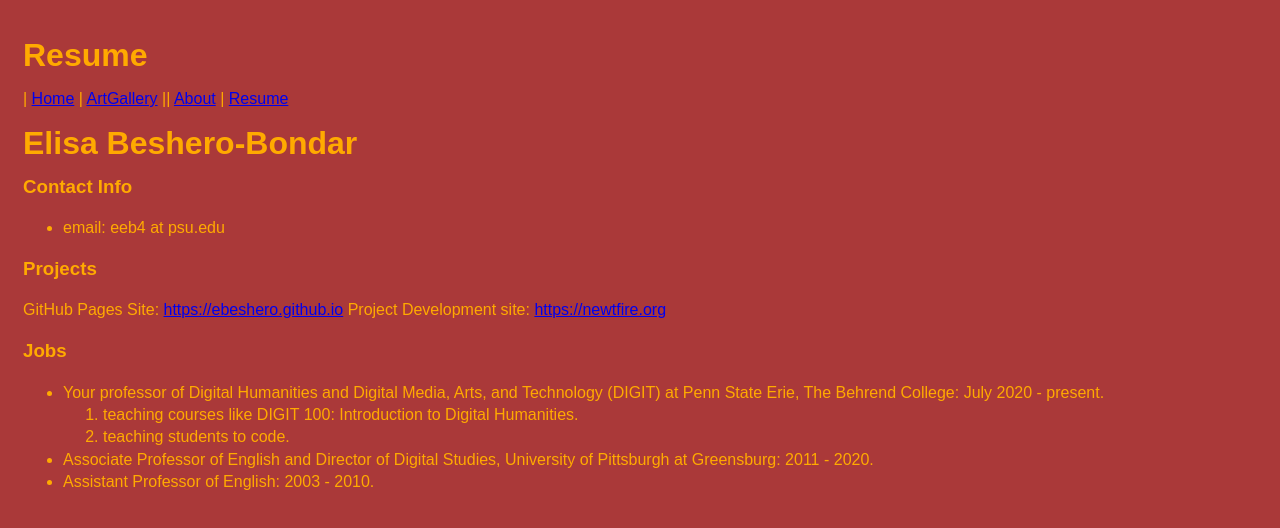
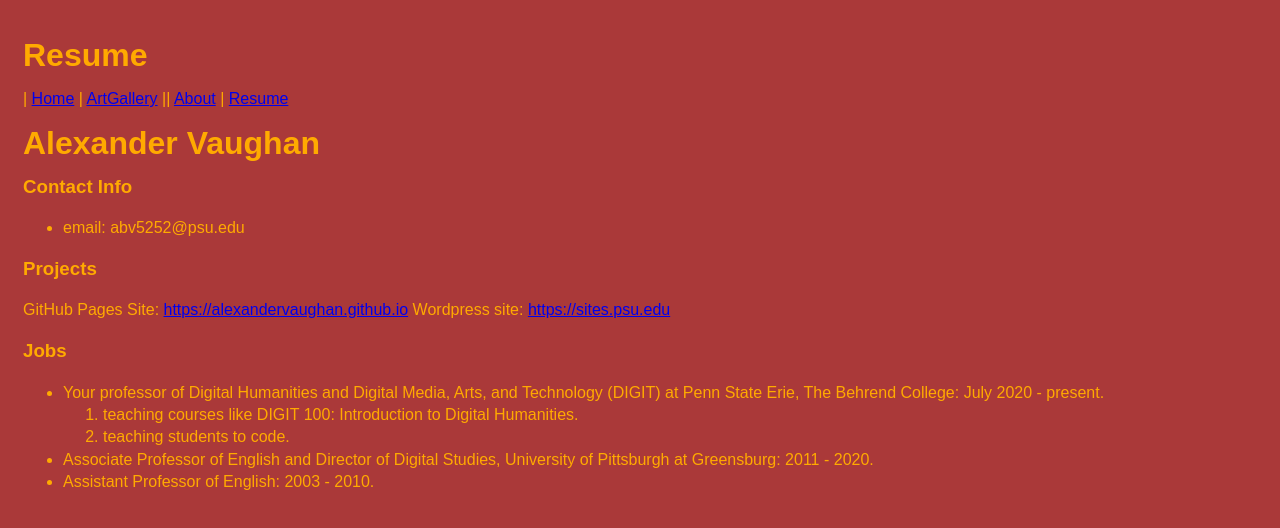
Before and after one commit to AlexanderVaughan/TheHome, a plain HTML site: page docs/extra.html in a window 1280 px wide. Drawn offline with Linux system fonts and the light colour scheme.

Commit message:
addition yo resume

```diff
--- a/docs/extra.html
+++ b/docs/extra.html
@@ -9,15 +9,15 @@
         <h1>Resume</h1>
         <nav class="menuA">  |  <a href="index.html">Home</a>  |  <a href="ArtGallery.html">ArtGallery</a>  ||  <a href="about.html">About</a>  |  <a href="extra.html">Resume</a></nav>
 
-        <h1>Elisa Beshero-Bondar</h1>
+        <h1>Alexander Vaughan</h1>
         <h3>Contact Info</h3>
         <ul>
-            <li>email: eeb4 at psu.edu</li>
+            <li>email: abv5252@psu.edu</li>
         </ul>
         <h3>Projects</h3>
-        GitHub Pages Site: <a href="https://ebeshero.github.io">https://ebeshero.github.io</a>
+        GitHub Pages Site: <a href="https://alexandervaughan.github.io/TheHome/extra.html">https://alexandervaughan.github.io</a>
 
-        Project Development site: <a href="https://newtfire.org">https://newtfire.org</a>
+        Wordpress site: <a href="https://sites.psu.edu/vaughanwp/">https://sites.psu.edu</a>
         <h3>Jobs</h3>
         <ul>
             <li>Your professor of Digital Humanities and Digital Media, Arts, and Technology (DIGIT) at Penn State Erie, The Behrend College: July 2020 - present.
```
